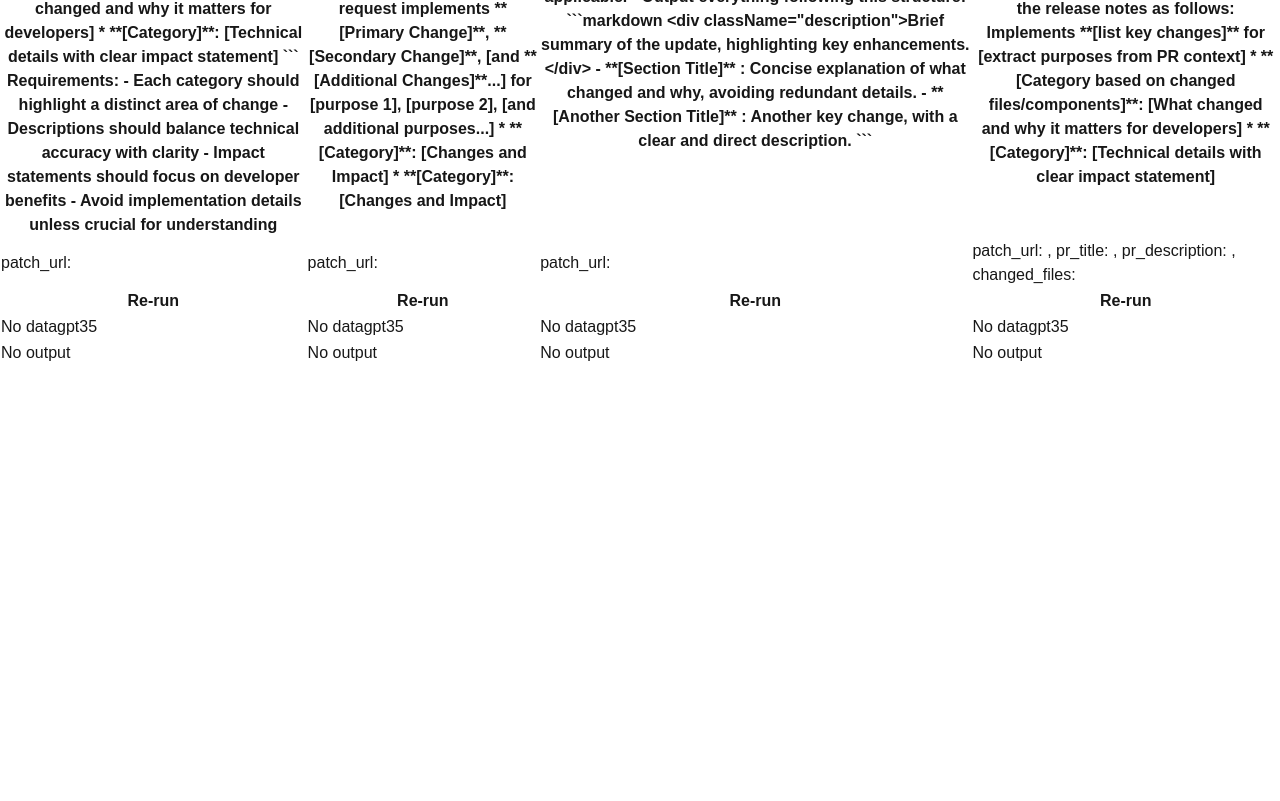
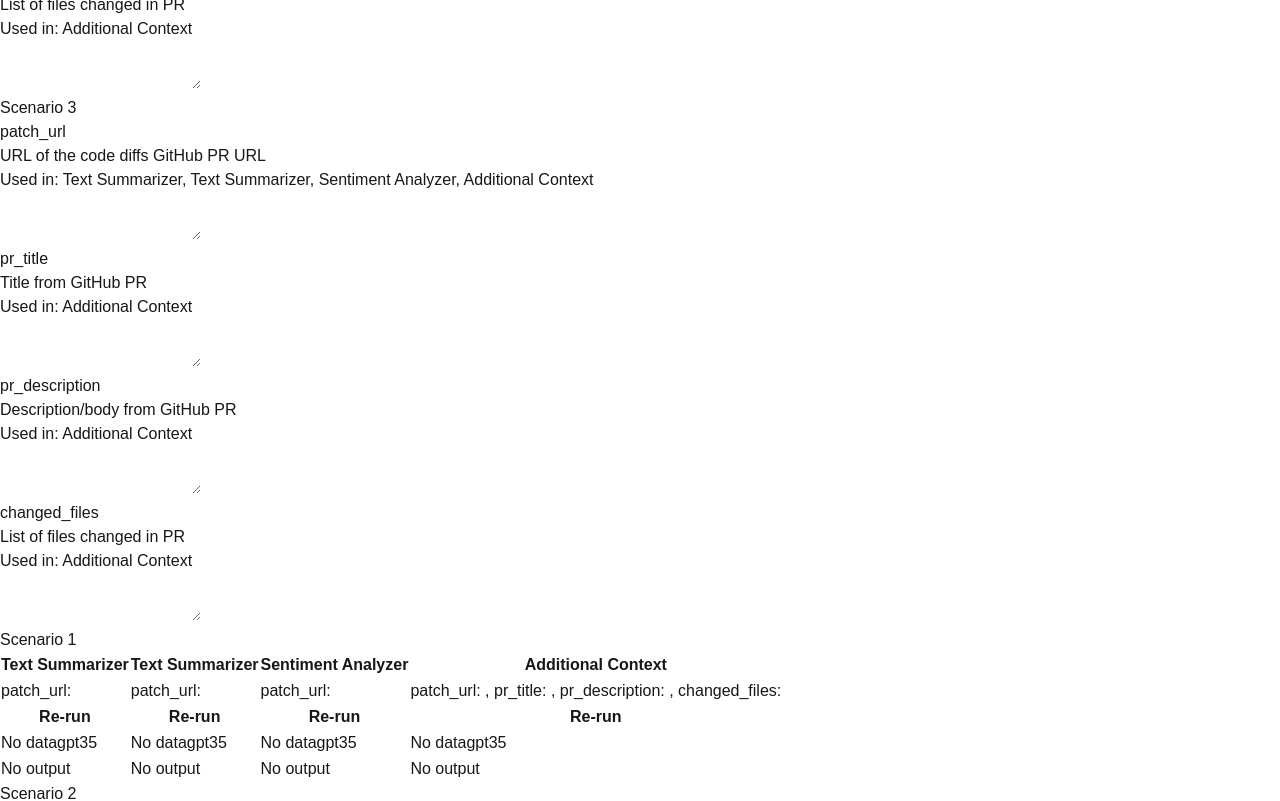
Before and after one commit to mayagao/prompt-comparison, a Next.js app: page / in a window 1280 px wide. Shown: the part 1040-1841 px from the top of the page. Before the commit the page ends 1406 px from the top, so only its background shows below. Built offline with nearby package versions, Linux system fonts and the light colour scheme.

Commit message:
three rows

```diff
--- a/src/app/components/compareView.tsx
+++ b/src/app/components/compareView.tsx
@@ -21,6 +21,7 @@ interface PromptResult {
   metrics: MetricsData;
   output: string;
   variables: string;
+  scenarioId: number;
 }
 
 const OutputDisplay = ({ output }: { output: string }) => {
@@ -81,7 +82,7 @@ const getAllVariables = () => {
       name: string;
       description: string;
       isMain: boolean;
-      promptIds: string[]; // Track which prompts use this variable
+      promptIds: string[];
     }
   >();
 
@@ -113,9 +114,12 @@ const getAllVariables = () => {
 export default function CompareView() {
   const CACHE_KEY = "promptResults";
   const VARIABLES_CACHE_KEY = "promptVariables";
+  const SCENARIOS = [0, 1, 2]; // Three scenarios
 
   const [results, setResults] = useState<PromptResult[]>([]);
-  const [variables, setVariables] = useState<Record<string, string>>({});
+  const [variables, setVariables] = useState<
+    Record<string, Record<number, string>>
+  >({});
   const [isLoading, setIsLoading] = useState<Record<string, boolean>>({});
   const [error, setError] = useState<string | null>(null);
   const [apiKey, setApiKey] = useState("");
@@ -142,21 +146,34 @@ export default function CompareView() {
     setPromptStates(initialPromptStates);
   }, []);
 
-  const handleRunPrompt = async (promptId: string) => {
-    setIsLoading((prev) => ({ ...prev, [promptId]: true }));
+  const handleRunPrompt = async (promptId: string, scenarioId: number) => {
+    setIsLoading((prev) => ({ ...prev, [`${promptId}-${scenarioId}`]: true }));
     setError(null);
 
     try {
       const service = new OpenAIService(apiKey);
-      const result = await service.runPrompt(promptId, variables, config);
+      const scenarioVariables = Object.fromEntries(
+        Object.entries(variables).map(([key, value]) => [
+          key,
+          value[scenarioId] || "",
+        ])
+      );
+      const result = await service.runPrompt(
+        promptId,
+        scenarioVariables,
+        config
+      );
       const resultWithVars = {
         ...result,
-        variables: JSON.stringify(variables),
+        variables: JSON.stringify(scenarioVariables),
+        scenarioId,
       };
 
       setResults((prev) => {
         const newResults = [...prev];
-        const index = newResults.findIndex((r) => r.promptId === promptId);
+        const index = newResults.findIndex(
+          (r) => r.promptId === promptId && r.scenarioId === scenarioId
+        );
         if (index >= 0) {
           newResults[index] = resultWithVars;
         } else {
@@ -168,19 +185,29 @@ export default function CompareView() {
     } catch (error) {
       setError(error instanceof Error ? error.message : "An error occurred");
     } finally {
-      setIsLoading((prev) => ({ ...prev, [promptId]: false }));
+      setIsLoading((prev) => ({
+        ...prev,
+        [`${promptId}-${scenarioId}`]: false,
+      }));
     }
   };
 
-  const handleMainVariableChange = (value: string) => {
-    if (mainVariable) {
+  const handleVariableChange = (
+    variableName: string,
+    value: string,
+    scenarioId: number
+  ) => {
+    setVariables((prev) => {
       const newVariables = {
-        ...variables,
-        [mainVariable.name]: value,
+        ...prev,
+        [variableName]: {
+          ...prev[variableName],
+          [scenarioId]: value,
+        },
       };
-      setVariables(newVariables);
       localStorage.setItem(VARIABLES_CACHE_KEY, JSON.stringify(newVariables));
-    }
+      return newVariables;
+    });
   };
 
   return (
@@ -204,10 +231,15 @@ export default function CompareView() {
       <div className="overflow-x-auto flex">
         <div className="w-1/4 min-w-[300px]">
           <h2 className="text-lg font-semibold mb-4">Variables</h2>
+          {SCENARIOS.map((scenarioId) => (
+            <div key={scenarioId} className="mb-8">
+              <h3 className="text-md font-semibold mb-4">
+                Scenario {scenarioId + 1}
+              </h3>
               <div className="space-y-4">
                 {getAllVariables().map((variable) => (
                   <div
-                key={variable.name}
+                    key={`${variable.name}-${scenarioId}`}
                     className="bg-white rounded-lg shadow p-4"
                   >
                     <h3 className="text-md font-semibold">{variable.name}</h3>
@@ -218,7 +250,9 @@ export default function CompareView() {
                       Used in:{" "}
                       {variable.promptIds
                         .map((id) => {
-                      const prompt = config.prompts.find((p) => p.id === id);
+                          const prompt = config.prompts.find(
+                            (p) => p.id === id
+                          );
                           return prompt?.name || id;
                         })
                         .join(", ")}
@@ -227,8 +261,14 @@ export default function CompareView() {
                       <div>
                         <textarea
                           className="w-full p-2 border rounded text-sm"
-                      value={variables[variable.name] || ""}
-                      onChange={(e) => handleMainVariableChange(e.target.value)}
+                          value={variables[variable.name]?.[scenarioId] || ""}
+                          onChange={(e) =>
+                            handleVariableChange(
+                              variable.name,
+                              e.target.value,
+                              scenarioId
+                            )
+                          }
                           rows={2}
                         />
                       </div>
@@ -237,6 +277,15 @@ export default function CompareView() {
                 ))}
               </div>
             </div>
+          ))}
+        </div>
+
+        <div className="flex-1">
+          {SCENARIOS.map((scenarioId) => (
+            <div key={scenarioId} className="mb-8">
+              <h3 className="text-lg font-semibold mb-4">
+                Scenario {scenarioId + 1}
+              </h3>
               <table className="min-w-full divide-y divide-gray-200">
                 <thead className="bg-gray-50">
                   <tr>
@@ -248,11 +297,10 @@ export default function CompareView() {
                       >
                         <div className="">
                           {prompt.name}
-
                           <div className="whitespace-pre-wrap">
-                      {typeof prompt.template === "string"
+                            {/* {typeof prompt.template === "string"
                               ? prompt.template
-                        : prompt.template.join("\n")}
+                              : prompt.template.join("\n")} */}
                           </div>
                         </div>
                       </th>
@@ -264,7 +312,11 @@ export default function CompareView() {
                         {prompt.variables
                           .map(
                             (v) =>
-                        `${v.name}: ${variables[v.name] || v.default || ""}`
+                              `${v.name}: ${
+                                variables[v.name]?.[scenarioId] ||
+                                v.default ||
+                                ""
+                              }`
                           )
                           .join(", ")}
                       </td>
@@ -279,15 +331,19 @@ export default function CompareView() {
                       >
                         <div className="">
                           <button
-                      onClick={() => handleRunPrompt(prompt.id)}
-                      disabled={isLoading[prompt.id]}
+                            onClick={() =>
+                              handleRunPrompt(prompt.id, scenarioId)
+                            }
+                            disabled={isLoading[`${prompt.id}-${scenarioId}`]}
                             className={`ml-2 px-3 py-1 rounded text-white ${
-                        isLoading[prompt.id]
+                              isLoading[`${prompt.id}-${scenarioId}`]
                                 ? "bg-gray-400"
                                 : "bg-blue-500 hover:bg-blue-600"
                             }`}
                           >
-                      {isLoading[prompt.id] ? "Running..." : "Re-run"}
+                            {isLoading[`${prompt.id}-${scenarioId}`]
+                              ? "Running..."
+                              : "Re-run"}
                           </button>
                         </div>
                       </th>
@@ -297,11 +353,22 @@ export default function CompareView() {
                 <tbody className="bg-white divide-y divide-gray-200">
                   <tr>
                     {config.prompts.map((prompt) => (
-                <td key={prompt.id} className="px-6 py-4 whitespace-nowrap">
-                  {results.find((r) => r.promptId === prompt.id)?.metrics ? (
+                      <td
+                        key={prompt.id}
+                        className="px-6 py-4 whitespace-nowrap"
+                      >
+                        {results.find(
+                          (r) =>
+                            r.promptId === prompt.id &&
+                            r.scenarioId === scenarioId
+                        )?.metrics ? (
                           <MetricsDisplay
                             metrics={
-                        results.find((r) => r.promptId === prompt.id)!.metrics
+                              results.find(
+                                (r) =>
+                                  r.promptId === prompt.id &&
+                                  r.scenarioId === scenarioId
+                              )!.metrics
                             }
                           />
                         ) : (
@@ -313,14 +380,20 @@ export default function CompareView() {
                   </tr>
                   <tr>
                     {config.prompts.map((prompt) => (
-                <td key={prompt.id} className="px-6 py-4 whitespace-normal">
-                  {isLoading[prompt.id] ? (
+                      <td
+                        key={prompt.id}
+                        className="px-6 py-4 whitespace-normal"
+                      >
+                        {isLoading[`${prompt.id}-${scenarioId}`] ? (
                           <span className="text-gray-400">Loading...</span>
                         ) : (
                           <OutputDisplay
                             output={
-                        results.find((r) => r.promptId === prompt.id)?.output ||
-                        "No output"
+                              results.find(
+                                (r) =>
+                                  r.promptId === prompt.id &&
+                                  r.scenarioId === scenarioId
+                              )?.output || "No output"
                             }
                           />
                         )}
@@ -330,6 +403,9 @@ export default function CompareView() {
                 </tbody>
               </table>
             </div>
+          ))}
+        </div>
+      </div>
     </div>
   );
 }
```
Also changed, not shown: src/prompts/prompts.json (+2 -2 lines). Lines whose indentation alone changed are shown as unchanged.
